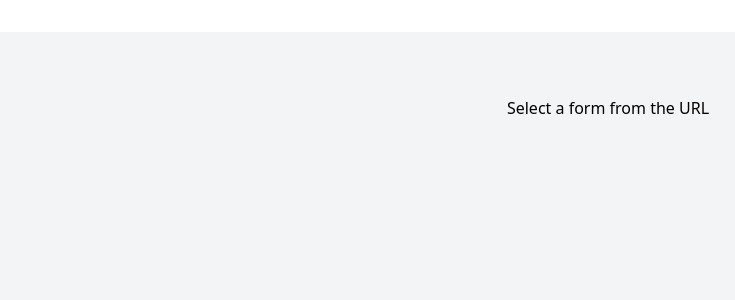
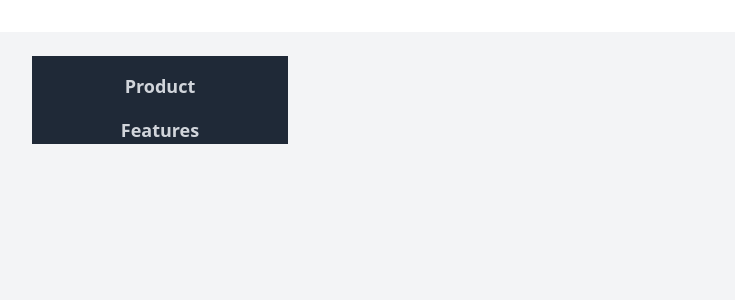
Before and after one commit to hr-pommala/sphuta-tms-freelancer-ui, a React (Vite) app: page /leftSide-menu in a window 1280 px wide. Shown: the top 300 px of the page, without its empty margins (32-767 px from the left). Built offline with nearby package versions, Linux system fonts and the light colour scheme.

Commit message:
Updated sample navigation based on json value.

```diff
--- a/src/App.jsx
+++ b/src/App.jsx
@@ -5,9 +5,10 @@ import './index.css';
 import InvoiceForm from './components/NewInvoice/InvoiceForm';
 import NewClient from './components/AddClient/NewClient';
 import TimeTracking from './components/TimeTrack/TimeTracking';
+import LeftSideMenu from './components/Navigation/LeftSideMenu';
 import { BrowserRouter as Router, Routes, Route } from 'react-router-dom';
 
-import Invoice from './components/Invoice';
+//import Invoice from './components/Invoice';
 
 function App() {
 
@@ -26,6 +27,8 @@ function App() {
                   {/* Route to display the Time Tracking */}
                   <Route path="/time-track" element={<TimeTracking />} />
 
+                   {/* Route to display the Time Tracking */}
+                  <Route path="/leftSide-menu" element={<LeftSideMenu />} />
 
                   {/* Default route to redirect or show a message */}
                   <Route
--- /dev/null
+++ b/src/components/Navigation/LeftSideMenu.jsx
@@ -0,0 +1,48 @@
+import React, { useState } from 'react';
+
+const LeftSideMenu = () => {
+  // Sample JSON data
+  const [menuData, setMenuData] = useState({
+    "Product": ["Payroll", "Book Keeping", "Time Tracking"],
+    "Features": ["Invoice", "Track Expense", "Manage Bills"]
+  });
+
+  // State to track which key is hovered
+  const [hoveredKey, setHoveredKey] = useState(null);
+
+  return (
+    <div className="flex">
+      {/* Left Sidebar */}
+      <div className="w-64 h-full bg-gray-800 text-white relative">
+        <ul>
+          {Object.keys(menuData).map((key) => (
+            <li
+              key={key}
+              className="mt-4 relative"
+              onMouseEnter={() => setHoveredKey(key)}
+              onMouseLeave={() => setHoveredKey(null)}
+            >
+              {/* Main Menu Item */}
+              <div className="font-semibold text-lg text-gray-300 px-4 cursor-pointer">
+                {key}
+              </div>
+
+              {/* Submenu - displayed on hover */}
+              {hoveredKey === key && (
+                <ul className="absolute left-64 top-0 bg-gray-700 text-white shadow-lg w-48">
+                  {menuData[key].map((item, index) => (
+                    <li key={index} className="hover:bg-gray-600 px-4 py-2 cursor-pointer">
+                      {item}
+                    </li>
+                  ))}
+                </ul>
+              )}
+            </li>
+          ))}
+        </ul>
+      </div>
+    </div>
+  );
+};
+
+export default LeftSideMenu;
```
